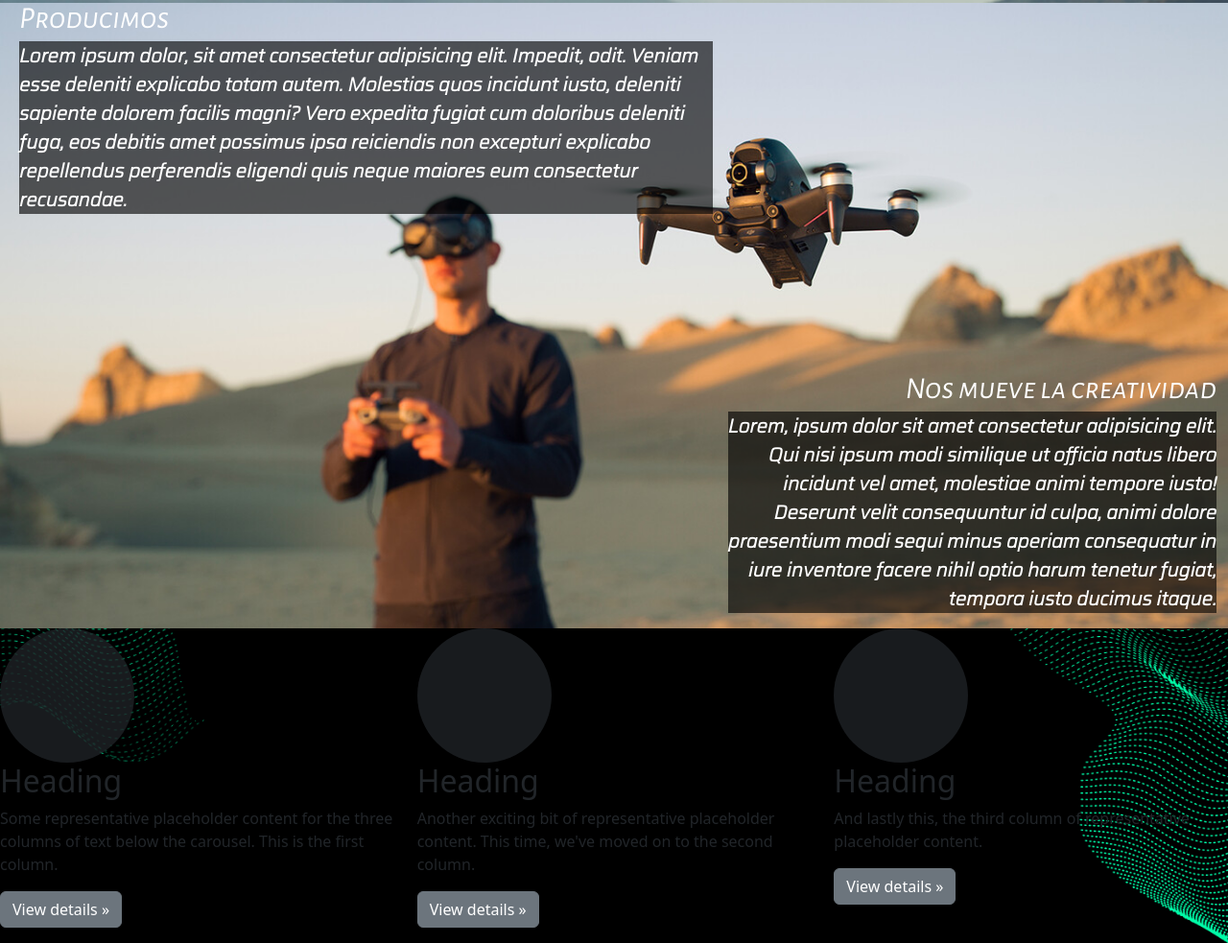
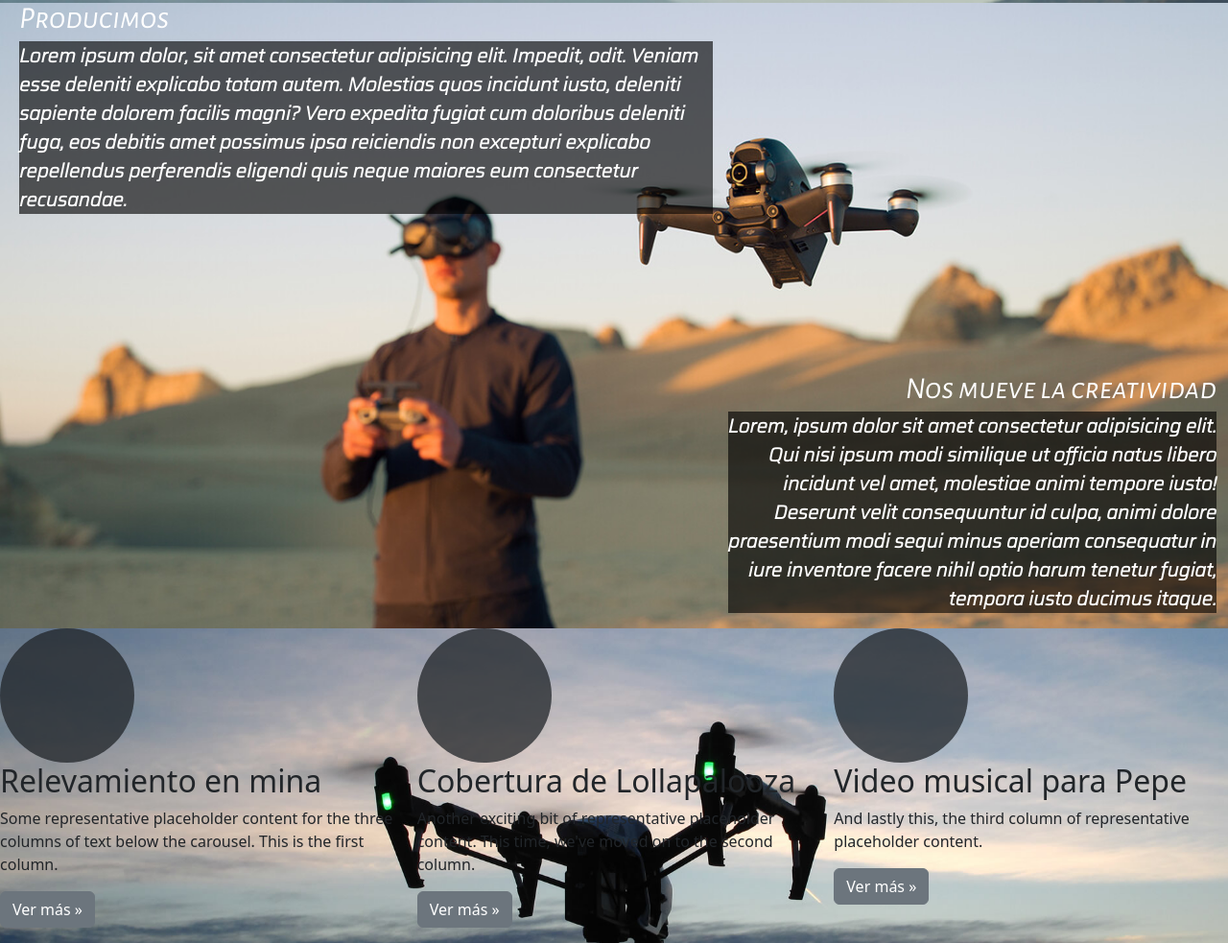
Before and after one commit to valalvareztotera/Estudio-Anaxia, a plain HTML site: page index.html in a window 1280 px wide. Shown: the part 823-1806 px from the top of the page at 96% size. Drawn offline with nearby package versions, Linux system fonts and the light colour scheme.

Commit message:
un par de cambios

```diff
--- a/css/style.css
+++ b/css/style.css
@@ -101,7 +101,7 @@ body {
 }
 
 .section-background {
-    background-image: url(../images/personaDron.jpg); /* Reemplaza 'ruta-de-la-imagen' con la ruta real de tu imagen */
+    background-image: url(../images/personaDron.jpg);
     background-size: cover;
     background-position: center;
     background-repeat: no-repeat;
@@ -110,8 +110,6 @@ body {
 .custom-section {
     max-width: 1000px;
     margin: auto;
-     /* Para centrar la sección */
-    /* Otros estilos que puedas necesitar */
 }
 
 
@@ -121,9 +119,15 @@ body {
     background-repeat: no-repeat;
 }
 
-/* Estilos adicionales para dispositivos móviles */
+
 @media (max-width: 767px) {
     .img-fluid {
-        width: 100%; /* Hacer que la imagen SVG ocupe el 100% del ancho en dispositivos móviles */
+        width: 100%;
     }
 }
+
+.bg-custom-sectiontrabajos {
+    background-image: url(../images/dronAmanecer2.jpg);
+    background-size: cover;
+    background-repeat: no-repeat;
+}
--- a/index.html
+++ b/index.html
@@ -101,7 +101,7 @@
     </div>
 
 
-    <!-- START THE FEATURETTES -->
+    <!-- START THE conocenos -->
     <div class="row featurette bg-custom-section  mx-auto col-12">
         <div class="col-md-7 col-12 ms-2">
             <h2 class="featurette-heading fw-normal lh-1 tituloconocenos">Producimos</h2>
@@ -124,20 +124,20 @@
     </div>
 
 
-    <!-- /END THE FEATURETTES -->
+    <!-- /END THE conocenos -->
 
-    <!-- Three columns of text below the carousel -->
-    <div class="row">
+    <!-- trabajos -->
+    <div class="row bg-custom-sectiontrabajos">
         <div class="col-lg-4 mx-auto">
             <svg class="bd-placeholder-img rounded-circle" width="140" height="140" xmlns="http://www.w3.org/2000/svg"
                 role="img" aria-label="Placeholder" preserveAspectRatio="xMidYMid slice" focusable="false">
                 <title>Placeholder</title>
                 <rect width="100%" height="100%" fill="var(--bs-secondary-color)" />
             </svg>
-            <h2 class="fw-normal">Heading</h2>
+            <h2 class="fw-normal">Relevamiento en mina</h2>
             <p>Some representative placeholder content for the three columns of text below the carousel. This is the
                 first column.</p>
-            <p><a class="btn btn-secondary" href="#">View details &raquo;</a></p>
+            <p><a class="btn btn-secondary" href="#">Ver más &raquo;</a></p>
         </div><!-- /.col-lg-4 -->
         <div class="col-lg-4">
             <svg class="bd-placeholder-img rounded-circle" width="140" height="140" xmlns="http://www.w3.org/2000/svg"
@@ -145,10 +145,10 @@
                 <title>Placeholder</title>
                 <rect width="100%" height="100%" fill="var(--bs-secondary-color)" />
             </svg>
-            <h2 class="fw-normal">Heading</h2>
+            <h2 class="fw-normal">Cobertura de Lollapalooza</h2>
             <p>Another exciting bit of representative placeholder content. This time, we've moved on to the second
                 column.</p>
-            <p><a class="btn btn-secondary" href="#">View details &raquo;</a></p>
+            <p><a class="btn btn-secondary" href="#">Ver más &raquo;</a></p>
         </div><!-- /.col-lg-4 -->
         <div class="col-lg-4">
             <svg class="bd-placeholder-img rounded-circle" width="140" height="140" xmlns="http://www.w3.org/2000/svg"
@@ -156,9 +156,9 @@
                 <title>Placeholder</title>
                 <rect width="100%" height="100%" fill="var(--bs-secondary-color)" />
             </svg>
-            <h2 class="fw-normal">Heading</h2>
+            <h2 class="fw-normal">Video musical para Pepe</h2>
             <p>And lastly this, the third column of representative placeholder content.</p>
-            <p><a class="btn btn-secondary" href="#">View details &raquo;</a></p>
+            <p><a class="btn btn-secondary" href="#">Ver más &raquo;</a></p>
         </div><!-- /.col-lg-4 -->
     </div><!-- /.row -->
 
```
Also changed, not shown: images/dronAmanecer2.jpg (added).
